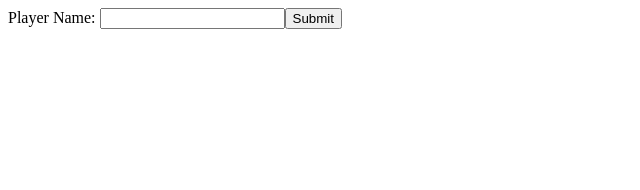
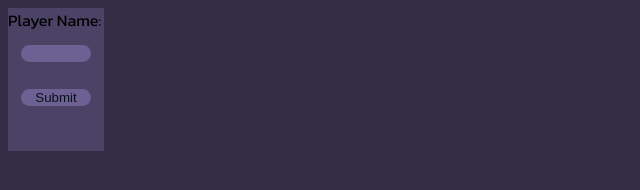
Before and after one commit to LosSixtySix/Intro_HTML_Final, a plain HTML site: page client/index.html in a window 1280 px wide. Shown: the whole page, without its empty margins (0-640 px from the left). Drawn offline with Linux system fonts and the light colour scheme; a web font is replaced by a local one.

Commit message:
Added some styling, still needs adjustment

```diff
--- a/api/obj/Debug/net8.0/api.sourcelink.json
+++ b/api/obj/Debug/net8.0/api.sourcelink.json
@@ -1 +1 @@
-{"documents":{"C:\\Users\\Lanu\\Pictures\\homework\\Intro_HTML_Final\\*":"https://raw.githubusercontent.com/LosSixtySix/Intro_HTML_Final/f9da766b283adb497147f271c5e8f7f8c783d286/*"}}
+{"documents":{"C:\\Users\\Lanu\\Pictures\\homework\\Intro_HTML_Final\\*":"https://raw.githubusercontent.com/LosSixtySix/Intro_HTML_Final/f806aa6beaa3ed3f607f294b5f3b45c99378d2ca/*"}}
--- a/client/style.css
+++ b/client/style.css
@@ -1,3 +1,39 @@
+@import url("https://fonts.googleapis.com/css2?family=Kanit&family=Mukta&family=Roboto&family=Sofia+Sans+Condensed:wght@400;500&display=swap");
+
+
+
+:root {
+  font-family: "Kanit", sans-serif;
+}
+
 #navPlayerInfo{
     list-style-type:none;
+    padding: 0;
 }
+
+body {
+    display: flex;
+    flex-direction: row;
+    background-color: #322d44;
+  }
+nav {
+    width: 6em;
+    background-color: #4b4366;
+  }
+  form{
+    display: flex;
+    flex-direction: column;
+  }
+  input{
+    background-color: #6d6194;
+    color:#08121b;
+    border: none;
+    margin: 1em;
+    border-radius: 1em;
+  }
+  #submit , #Delete{
+    border: solid;
+  }
+  h3 {
+    text-align: center;
+  }
```
Also changed, not shown: 10 other files.
